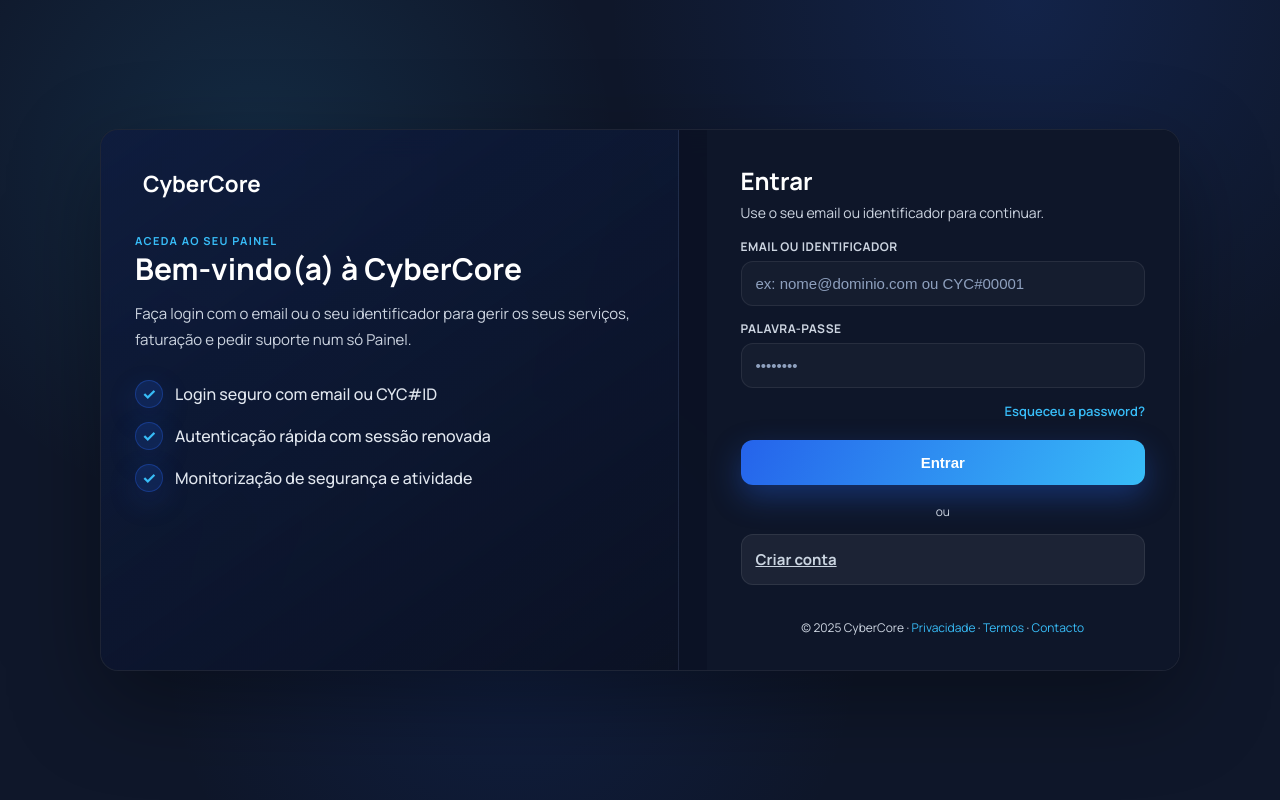
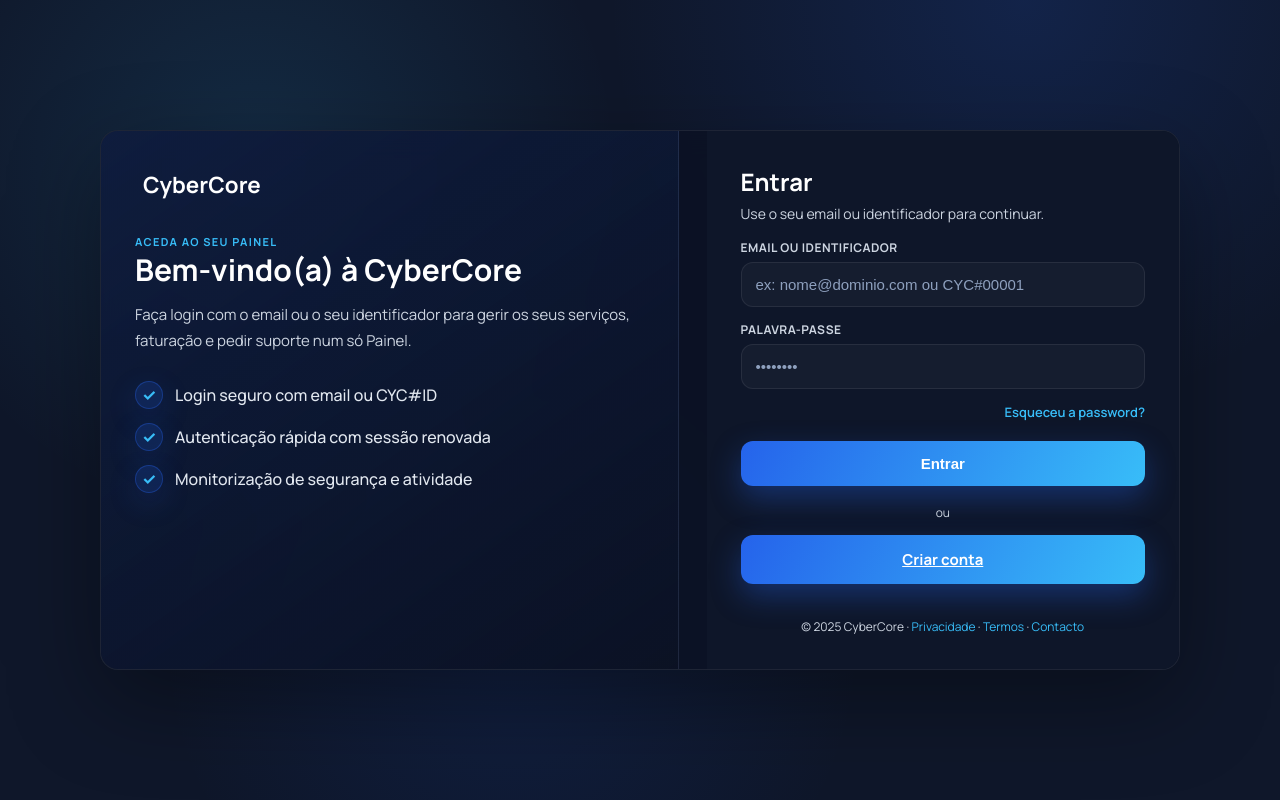
Before and after one commit to vascoferreira2001/cybercore, a PHP site: page /cybercore/login.php in a window 1280 px wide. Run offline with PHP 8.4, Linux system fonts and the light colour scheme; data comes from the database, SQL or seed files in the repository; some libraries are stand-ins or nearby versions.

Commit message:
Alteração do Botão Criar Conta

```diff
--- a/login.php
+++ b/login.php
@@ -427,7 +427,7 @@ if ($_SERVER['REQUEST_METHOD'] === 'POST') {
       <div class="cta">
         <button class="btn btn-primary" type="submit">Entrar</button>
         <div class="divider">ou</div>
-        <a class="btn btn-secondary" href="register.php">Criar conta</a>
+        <a class="btn btn-primary" href="register.php" style="text-align:center;">Criar conta</a>
       </div>
     </form>
 
```
